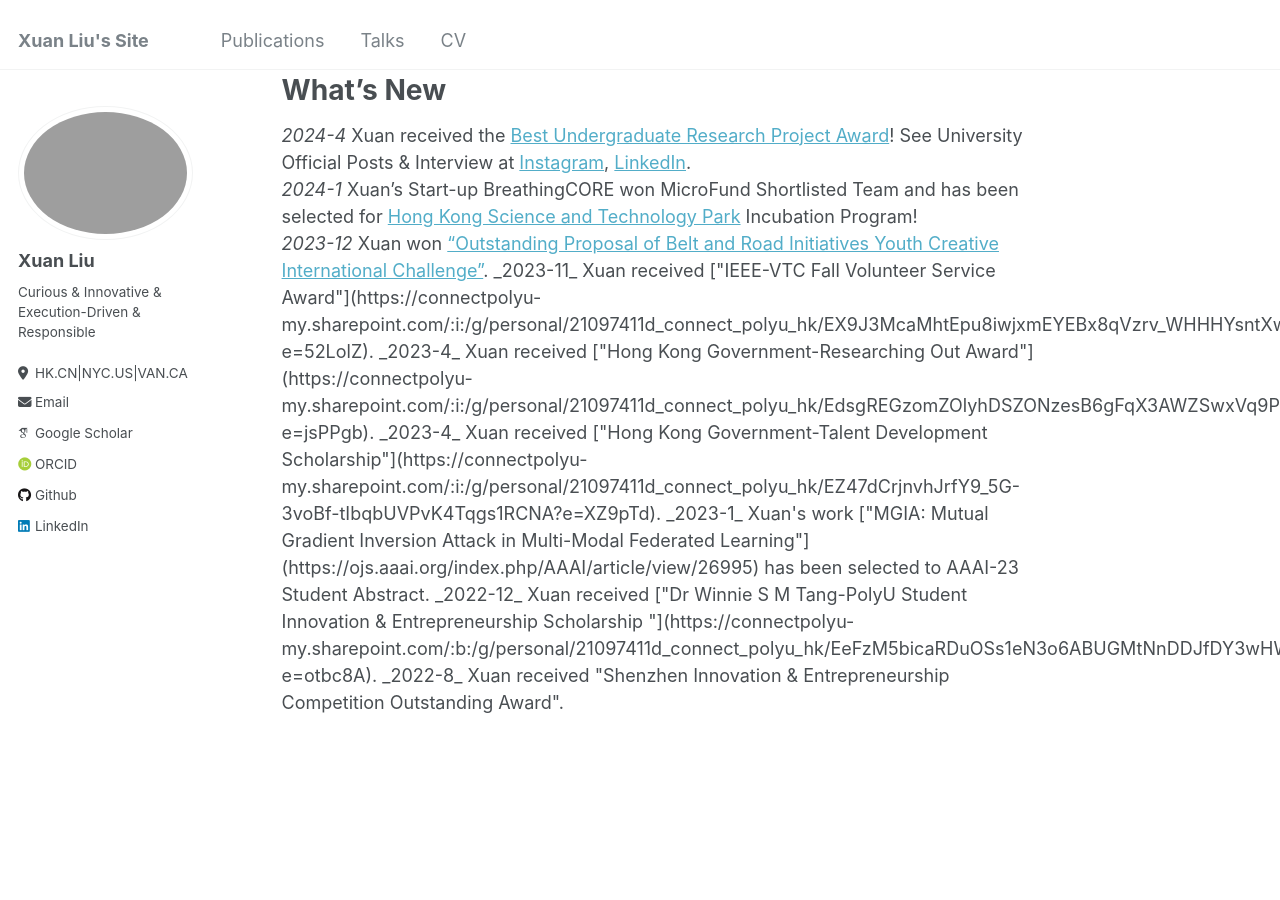
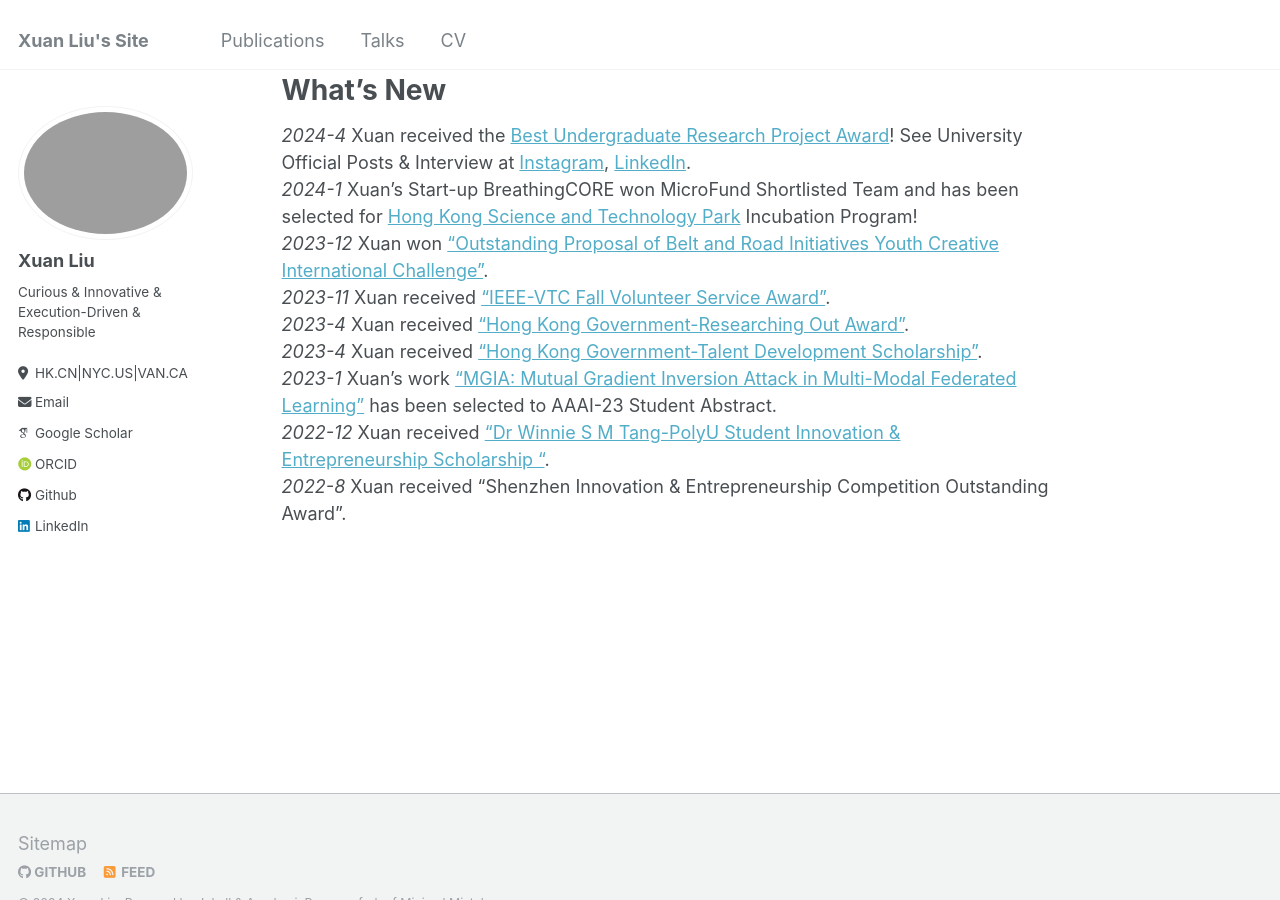
Before and after one commit to XuanL17/XuanL17.github.io, a Jekyll site: the page built from _pages/about.md, in a window 1280 px wide and 900 px high, scrolled down 546 px. Built offline with Jekyll 4.4.1, drawn with Linux system fonts in a browser that asks for light colours; some web fonts are replaced.

Commit message:
Update about.md

```diff
--- a/_pages/about.md
+++ b/_pages/about.md
@@ -18,11 +18,11 @@ For more details about me, please visit [My CV]((../assets/CV_XuanLiu_HongKong.p
 # What's New
 _2024-4_ Xuan received the [Best Undergraduate Research Project Award](https://www.polyu.edu.hk/eee/news-and-events/news/2024/2024-02-21-best-uris-research-project-award-2023/)! See University Official Posts & Interview at [Instagram](https://www.instagram.com/p/C6VELkGy9f6/?utm_source=ig_web_copy_link&igsh=MzRlODBiNWFlZA==), [LinkedIn](https://www.linkedin.com/feed/update/urn:li:activity:7190543155698491392).<br>
 _2024-1_ Xuan's Start-up BreathingCORE won MicroFund Shortlisted Team and has been selected for [Hong Kong Science and Technology Park](https://www.hkstp.org/) Incubation Program!<br>
-_2023-12_ Xuan won ["Outstanding Proposal of Belt and Road Initiatives Youth Creative International Challenge"](https://connectpolyu-my.sharepoint.com/:i:/g/personal/21097411d_connect_polyu_hk/EQ9nYNABWbRAq_S7zVveNOkBpYFuOgWINgZt4Dh6DFtylw?e=wEjeiZ).<be>
-_2023-11_ Xuan received ["IEEE-VTC Fall Volunteer Service Award"](https://connectpolyu-my.sharepoint.com/:i:/g/personal/21097411d_connect_polyu_hk/EX9J3McaMhtEpu8iwjxmEYEBx8qVzrv_WHHHYsntXwZmzg?e=52LolZ).<be>
-_2023-4_ Xuan received ["Hong Kong Government-Researching Out Award"](https://connectpolyu-my.sharepoint.com/:i:/g/personal/21097411d_connect_polyu_hk/EdsgREGzomZOlyhDSZONzesB6gFqX3AWZSwxVq9PDpTeyQ?e=jsPPgb).<be>
-_2023-4_ Xuan received ["Hong Kong Government-Talent Development Scholarship"](https://connectpolyu-my.sharepoint.com/:i:/g/personal/21097411d_connect_polyu_hk/EZ47dCrjnvhJrfY9_5G-3voBf-tIbqbUVPvK4Tqgs1RCNA?e=XZ9pTd).<be>
-_2023-1_ Xuan's work ["MGIA: Mutual Gradient Inversion Attack in Multi-Modal Federated Learning"](https://ojs.aaai.org/index.php/AAAI/article/view/26995) has been selected to AAAI-23 Student Abstract.<be>
+_2023-12_ Xuan won ["Outstanding Proposal of Belt and Road Initiatives Youth Creative International Challenge"](https://connectpolyu-my.sharepoint.com/:i:/g/personal/21097411d_connect_polyu_hk/EQ9nYNABWbRAq_S7zVveNOkBpYFuOgWINgZt4Dh6DFtylw?e=wEjeiZ).<br>
+_2023-11_ Xuan received ["IEEE-VTC Fall Volunteer Service Award"](https://connectpolyu-my.sharepoint.com/:i:/g/personal/21097411d_connect_polyu_hk/EX9J3McaMhtEpu8iwjxmEYEBx8qVzrv_WHHHYsntXwZmzg?e=52LolZ).<br>
+_2023-4_ Xuan received ["Hong Kong Government-Researching Out Award"](https://connectpolyu-my.sharepoint.com/:i:/g/personal/21097411d_connect_polyu_hk/EdsgREGzomZOlyhDSZONzesB6gFqX3AWZSwxVq9PDpTeyQ?e=jsPPgb).<br>
+_2023-4_ Xuan received ["Hong Kong Government-Talent Development Scholarship"](https://connectpolyu-my.sharepoint.com/:i:/g/personal/21097411d_connect_polyu_hk/EZ47dCrjnvhJrfY9_5G-3voBf-tIbqbUVPvK4Tqgs1RCNA?e=XZ9pTd).<br>
+_2023-1_ Xuan's work ["MGIA: Mutual Gradient Inversion Attack in Multi-Modal Federated Learning"](https://ojs.aaai.org/index.php/AAAI/article/view/26995) has been selected to AAAI-23 Student Abstract.<br>
 _2022-12_ Xuan received ["Dr Winnie S M Tang-PolyU Student
-Innovation & Entrepreneurship Scholarship "](https://connectpolyu-my.sharepoint.com/:b:/g/personal/21097411d_connect_polyu_hk/EeFzM5bicaRDuOSs1eN3o6ABUGMtNnDDJfDY3wHWa64SJw?e=otbc8A).<be>
-_2022-8_ Xuan received "Shenzhen Innovation & Entrepreneurship Competition Outstanding Award".<be>
+Innovation & Entrepreneurship Scholarship "](https://connectpolyu-my.sharepoint.com/:b:/g/personal/21097411d_connect_polyu_hk/EeFzM5bicaRDuOSs1eN3o6ABUGMtNnDDJfDY3wHWa64SJw?e=otbc8A).<br>
+_2022-8_ Xuan received "Shenzhen Innovation & Entrepreneurship Competition Outstanding Award".<br>
```
